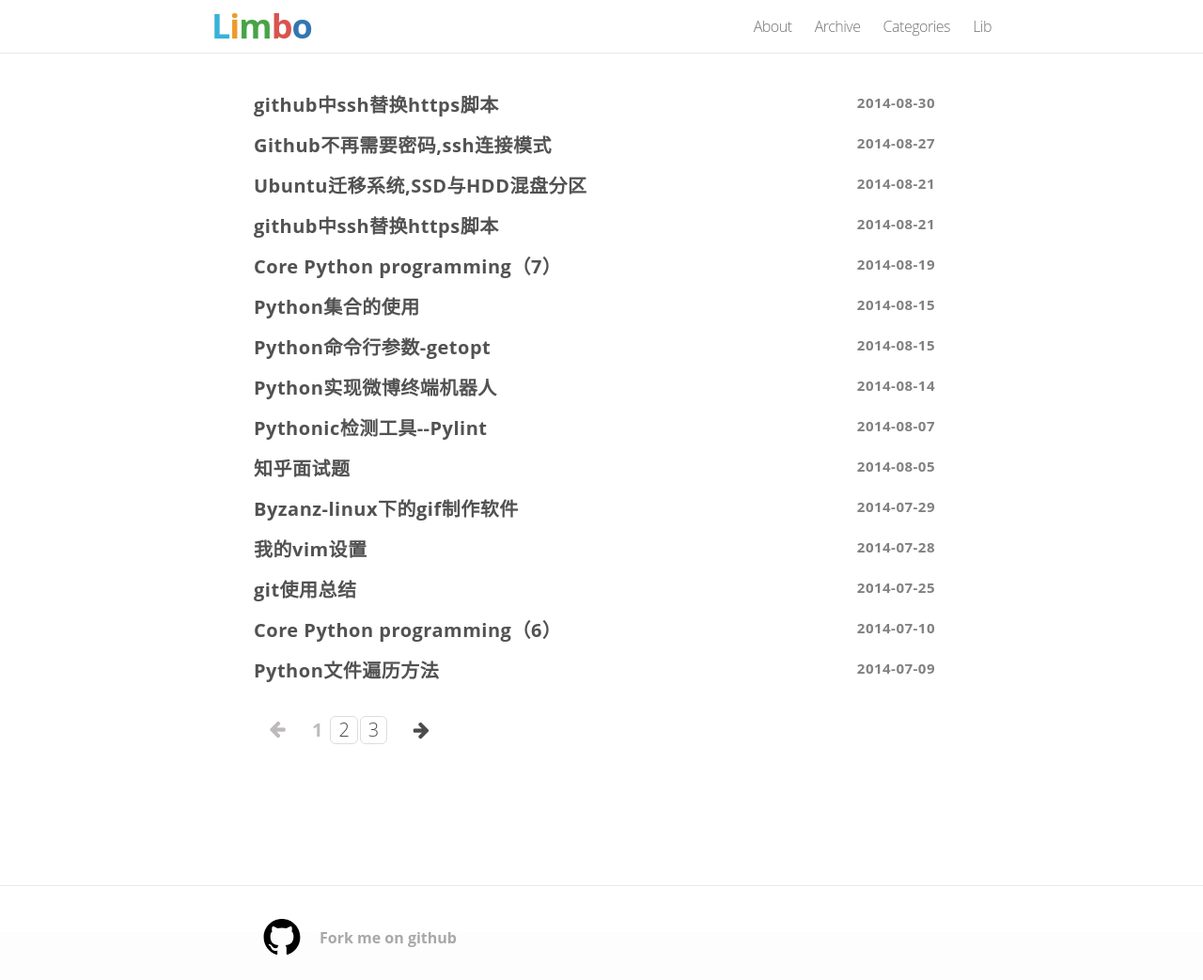
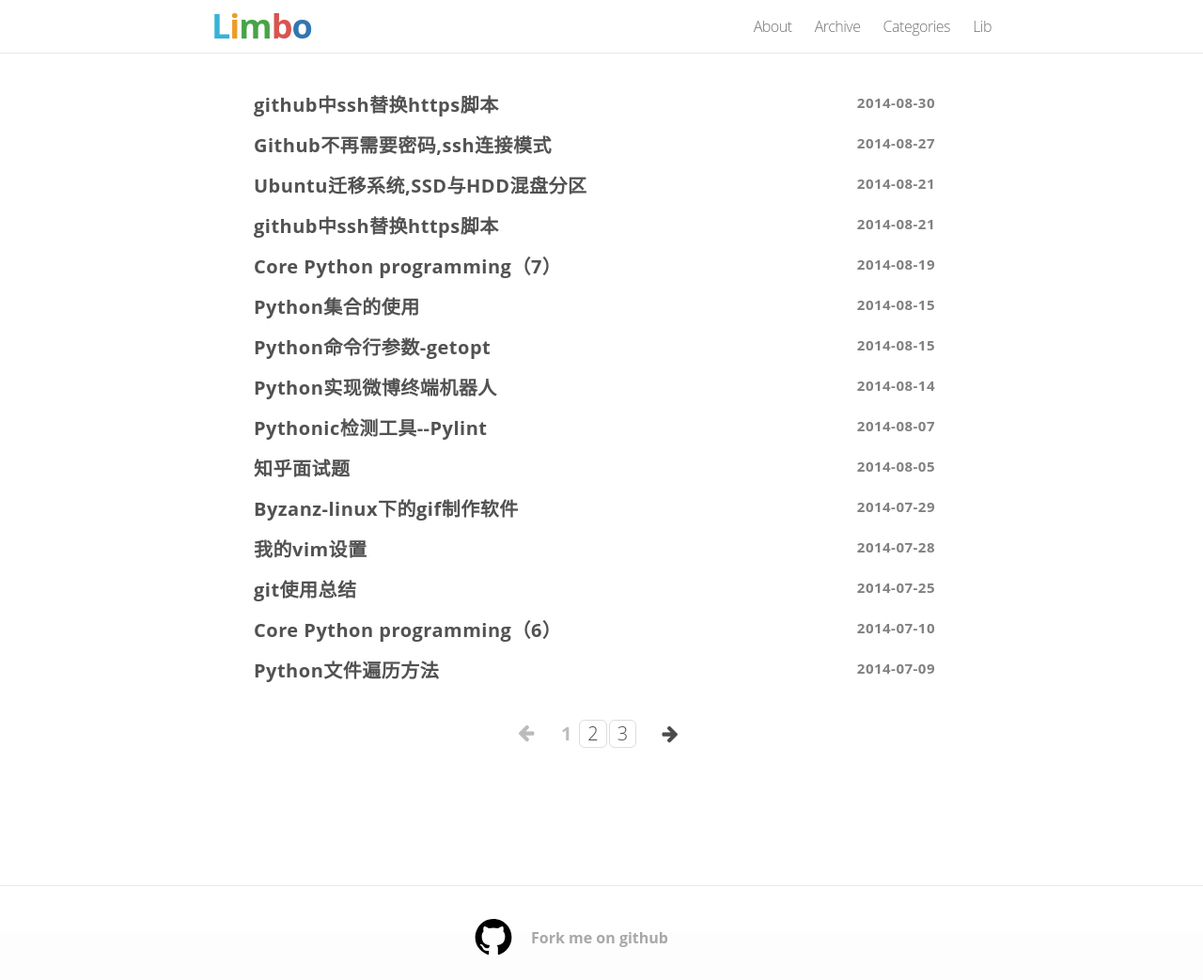
Before and after one commit to taizilongxu/jekyll_blog_source, a Jekyll site: the page built from index.html, in a window 1280 px wide. Shown: the whole page at 94% size. Built offline with Jekyll 4.4.1, drawn with Linux system fonts in a browser that asks for light colours; nearby versions of some CDN libraries; Markdown is read by kramdown in place of the engine named in the settings; the list of posts is cut into pages by our own code; comment, search, counter and statistics services are not loaded.

Commit message:
解决分页器居中

```diff
--- a/_includes/footer.html
+++ b/_includes/footer.html
@@ -5,7 +5,7 @@
         <h2 class="footer-heading"> <p  align="left" >安,要记得你心里的<font style="color:#39B3D7">梦</font><font style="color:#D9534F">想</font></p> </h2>
       </ul>
     </div> -->
-
+<div class="wrap">
     <div class="footer-col-1 column">
       <div class="github">
             <!-- <span class="icon github"> -->
@@ -31,5 +31,6 @@
       <p class="text">{{ site.description }}</p>
     </div> -->
   </div>
+</div>
   <div class="scroll-top"><i class="fa fa-arrow-circle-up"></i></div>
 </footer>
--- a/css/main.css
+++ b/css/main.css
@@ -569,19 +569,30 @@ img {
 /*分页器*/
 /* ----------------------------------------------------------*/
 .pagination{
-  padding-left:41px;
   padding-top:25px;
   padding-bottom:35px;
-  margin-bottom: 25px;
+  overflow:hidden;
   }
-ul{border:0; margin:0; padding:0;margin:0 auto;}
+#pagination-flickr {
+  border:0;
+  padding:4px 0;
+  margin:0;
+  float:left;
+  position:relative;
+  left:50%;
+  }
 
 #pagination-flickr li{
 border:0; margin:0; padding:0;
 font-size:20px;
 list-style:none;
 text-align:center;
+display:inline;
+float:left;
+position:relative;
+right:50%;
 }
+
 #pagination-flickr a{
 border:solid 1px #DDDDDD;
 margin-right:2px;
```
